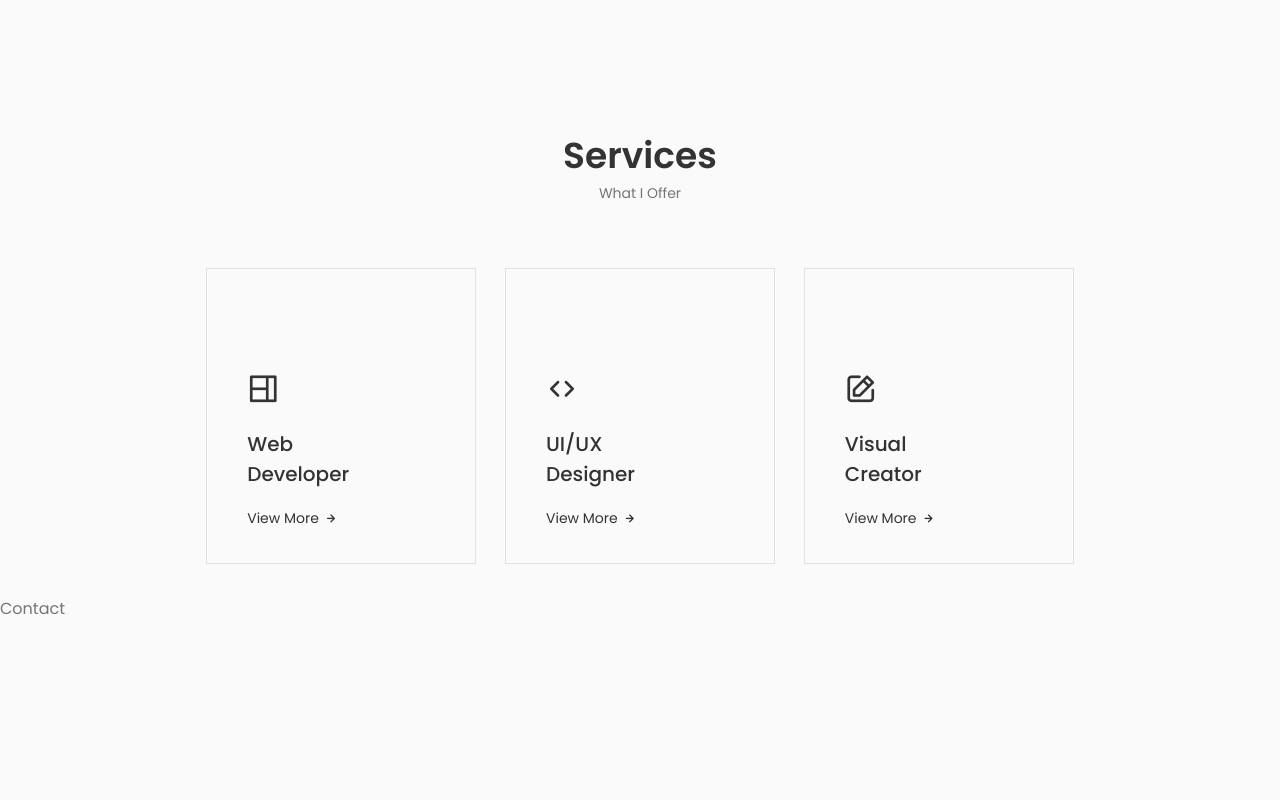
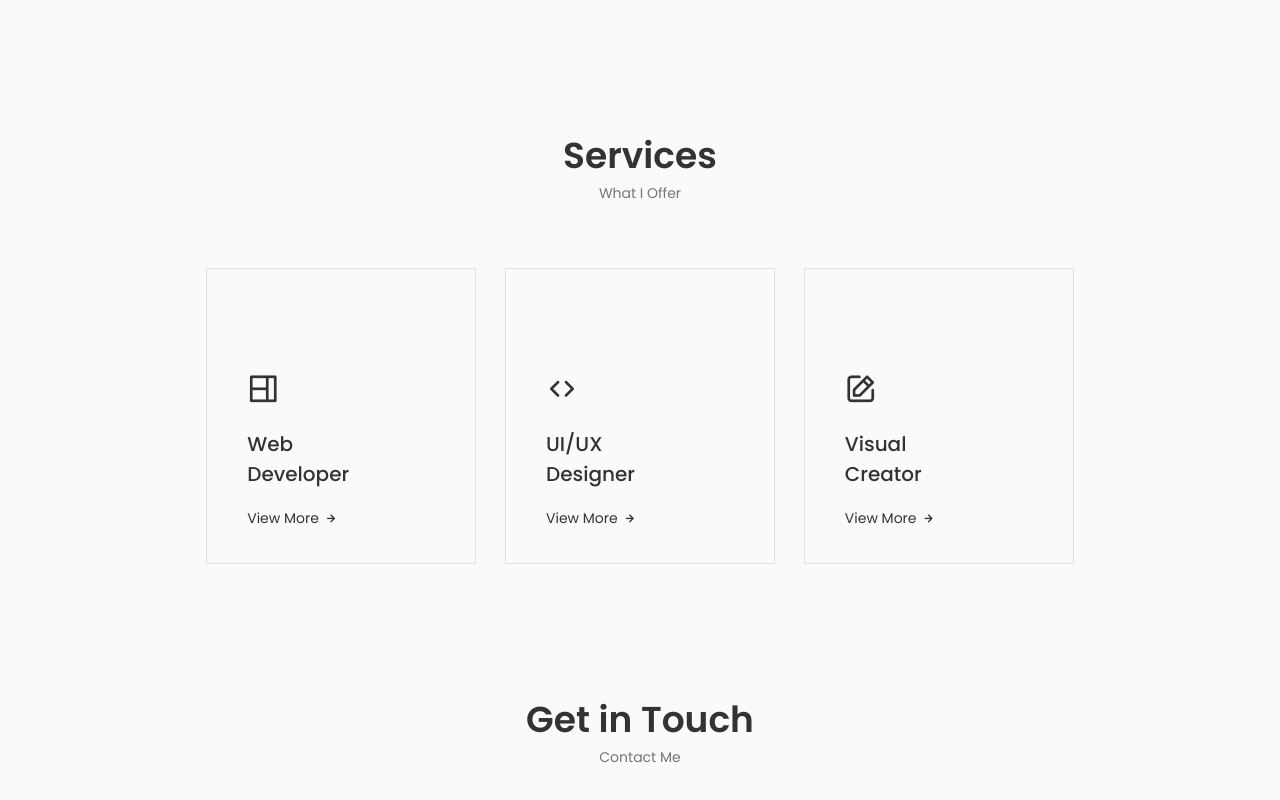
Before and after one commit to gyash21/THE-PORTFOLIO, a React (Create React App) app: page / in a window 1280 px wide. Shown: the part 1825-2625 px from the top of the page. Before the commit the page ends 2446 px from the top, so only its background shows below. Built offline with nearby package versions, Linux system fonts and the light colour scheme.

Commit message:
update- contact page sections

```diff
--- a/src/components/contact/Contact.jsx
+++ b/src/components/contact/Contact.jsx
@@ -2,7 +2,26 @@ import React from 'react'
 
 const Contact = () => {
   return (
-    <div>Contact</div>
+    <section className="contact section" id="contact">
+        <h2 className="section__title">Get in Touch</h2>
+        <span className="section__subtitle">Contact Me</span>
+
+
+        <div className="contact__container container grid">
+            <div className="contact__content">
+                <h3 className="contact__title">
+
+                </h3>
+            </div>
+
+            <div className="contact__content">
+                <h3 className="contact__title">
+
+                </h3>
+            </div>
+        </div>
+
+    </section>
   )
 }
 
```
